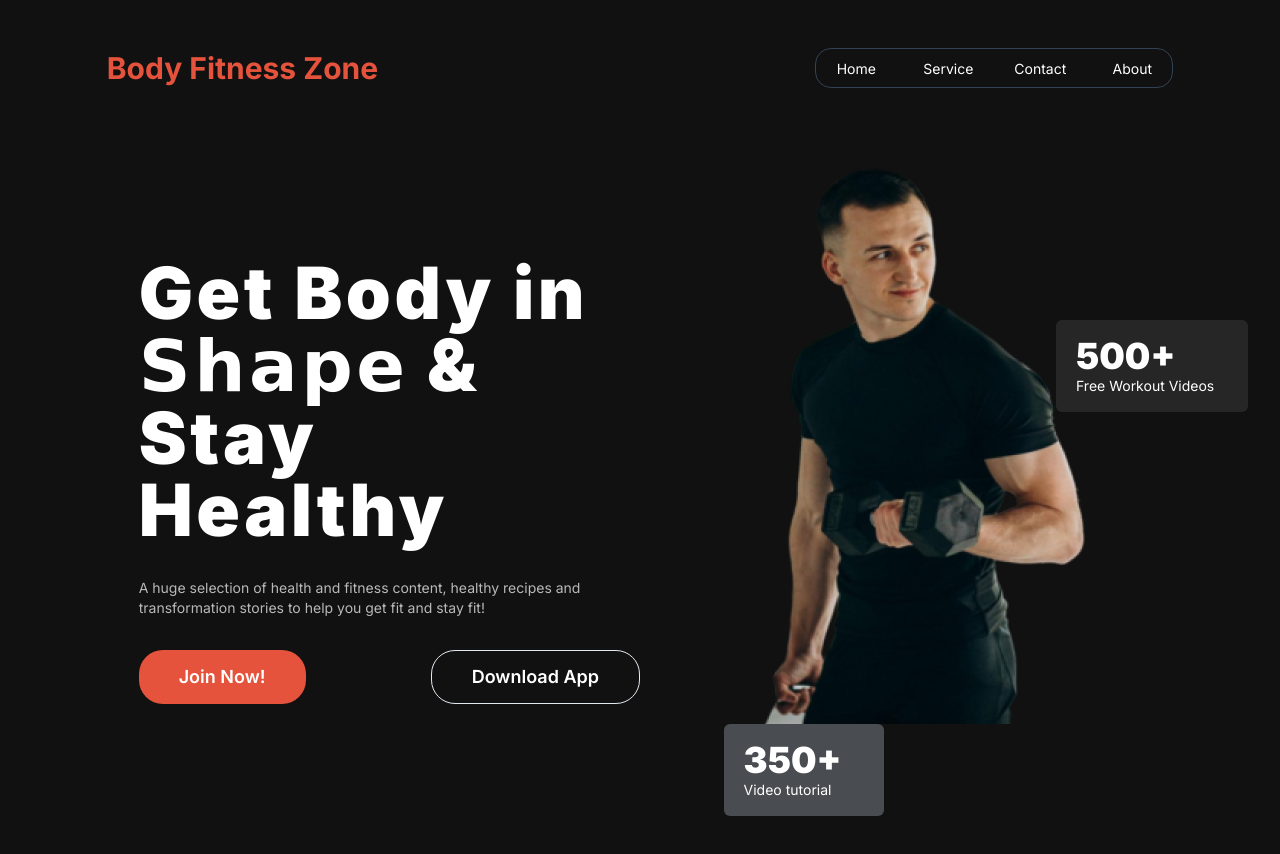
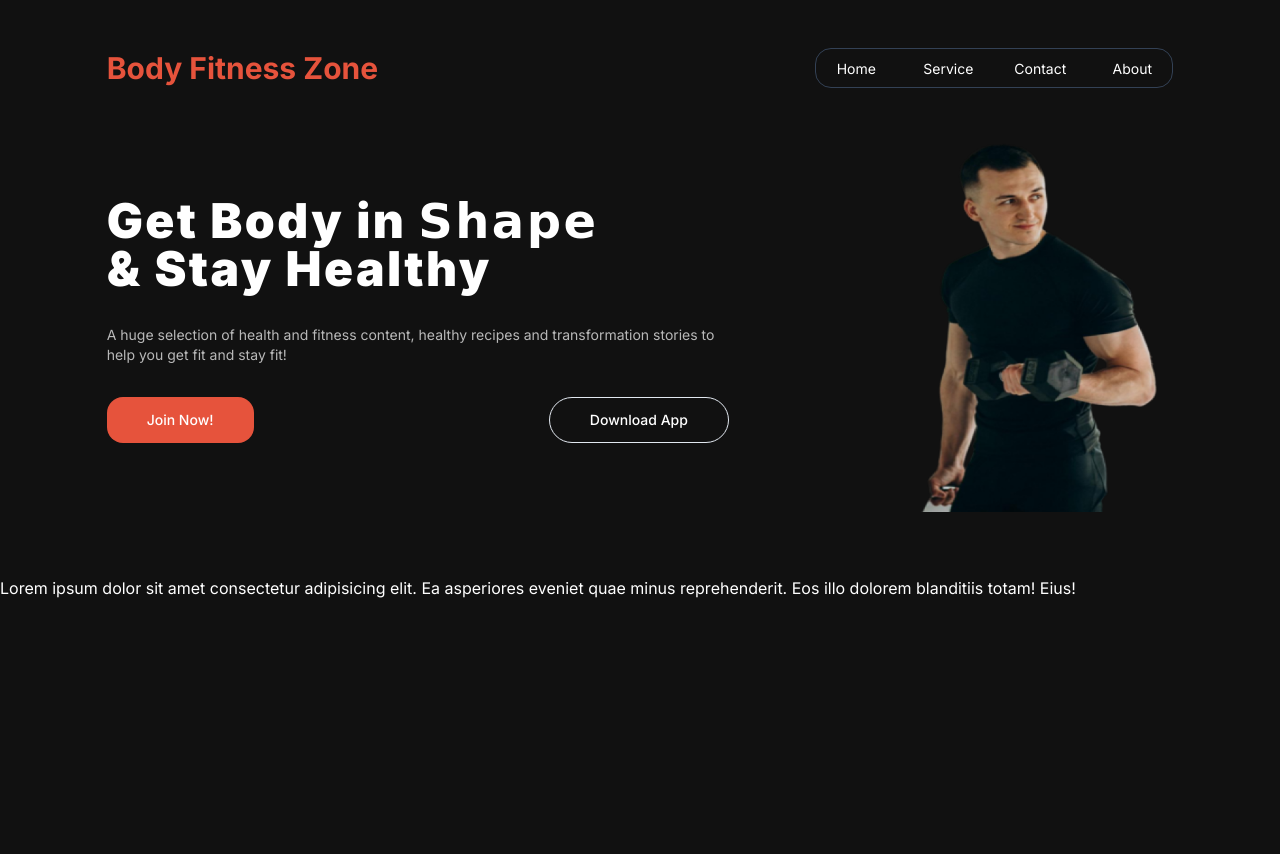
Before and after one commit to Chamak58/Body-Fitness-Zone, a plain HTML site: page index.html in a window 1280 px wide. After the commit the page ends 800 px from the top, so only its background shows below. Drawn offline with nearby package versions, Linux system fonts and the light colour scheme; a web font is replaced by a local one.

Commit message:
added header section with update

```diff
--- a/index.html
+++ b/index.html
@@ -26,7 +26,7 @@
       }
     </style>
   </head>
-  <body class="bg-[#111111] font-inter">
+  <body class="bg-[#111111] font-inter text-white">
     <!-- This is header part-->
     <header
       class="w-11/12 md:w-5/6 lg:w-10/12 mx-auto my-5 md:my-8 lg:my-12 text-white h-80"
@@ -66,19 +66,17 @@
         </div>
       </nav>
       <!-- banner section -->
-      <section
-        class="px-5 md:px-8 py-3 md:py-10 lg:py-14 lg:flex justify-between"
-      >
+      <section class="py-3 md:py-8 lg:py-10 lg:flex lg:justify-between">
         <!-- banner content part -->
-        <div class="lg:w-6/12 items-center my-auto">
+        <div class="lg:w-7/12 items-center my-auto">
           <h1
-            class="text-3xl md:text-6xl lg:text-7xl font-black tracking-wider"
+            class="text-2xl md:text-4xl lg:text-5xl font-black tracking-wider"
           >
             Get Body in
+
+            <span class="font-my-soul">Shape</span>
             <br />
-            <span class="font-my-soul">Shape</span> & Stay
-            <br />
-            Healthy
+            & Stay Healthy
           </h1>
           <p class="opacity-70 text-xs md:text-sm py-5 md:py-8">
             A huge selection of health and fitness content, healthy recipes and
@@ -87,43 +85,34 @@
           <!-- button part -->
           <div class="flex justify-between">
             <button
-              class="bg-[#E6533C] text-sm md:text-lg font-medium md:font-semibold px-6 md:px-10 py-2 md:py-3 rounded-3xl"
+              class="bg-[#E6533C] text-xs font-medium md:text-sm px-5 md:px-10 py-2 lg:py-3 rounded-2xl"
             >
               Join Now!
             </button>
             <button
-              class="text-sm md:text-lg font-medium md:font-semibold px-6 md:px-10 py-2 md:py-3 border border-slate-200 rounded-3xl"
+              class="text-xs md:text-sm font-medium px-5 md:px-10 py-2 lg:py-3 border border-slate-200 rounded-3xl"
             >
               Download App
             </button>
           </div>
         </div>
-        <!-- banner image part -->
-        <div class="lg:w-5/12">
-          <!-- Image -->
-          <div class="relative">
-            <img class="mx-auto" src="./images/Images 2.png" alt="" />
-          </div>
-          <!-- videos card -->
-          <div
-            class="w-36 md:w-48 px-3 py-2 md:px-5 md:py-4 rounded-md bg-neutral-800 absolute top-full right-8 md:right-10 lg:top-80 lg:right-8"
-          >
-            <h1 class="text-xl md:text-4xl font-black">500+</h1>
-            <p class="text-xs md:text-sm">Free Workout Videos</p>
-          </div>
-          <!-- tutorial card -->
-          <div
-            class="w-32 md:w-40 px-3 py-2 md:px-5 md:py-4 rounded-md bg-slate-300 bg-opacity-30 -bottom-full right-60 md:-bottom-64 md:left-16"
-          >
-            <h1 class="text-xl md:text-4xl font-black">350+</h1>
-            <p class="text-xs md:text-sm">Video tutorial</p>
-          </div>
+        <!-- banner image -->
+        <div>
+          <img class="h-96 w-64 mx-auto" src="./images/Images 2.png" alt="" />
         </div>
       </section>
     </header>
-    <!-- This is main part-->
-    <main></main>
-    <!-- This is footer part -->
-    <footer></footer>
+
+    <main>
+      <section class="mt-52">
+        <div>
+          <p>
+            Lorem ipsum dolor sit amet consectetur adipisicing elit. Ea
+            asperiores eveniet quae minus reprehenderit. Eos illo dolorem
+            blanditiis totam! Eius!
+          </p>
+        </div>
+      </section>
+    </main>
   </body>
 </html>
```
